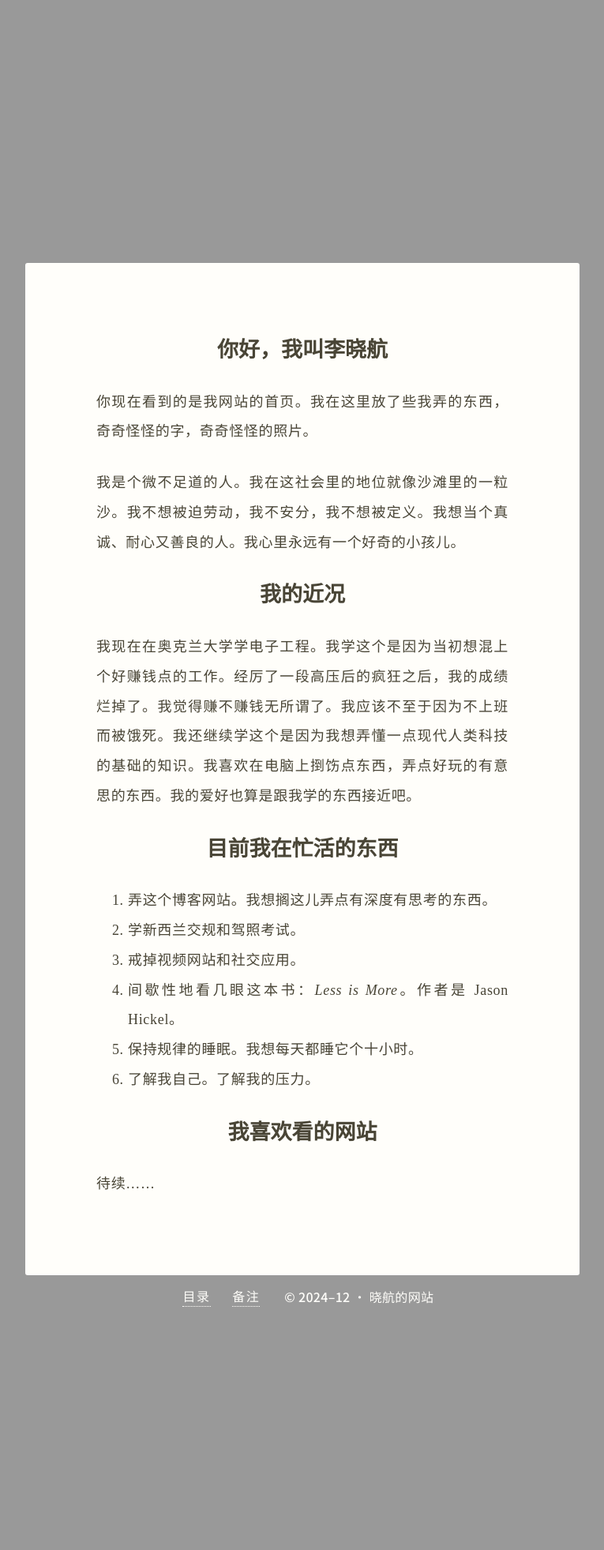
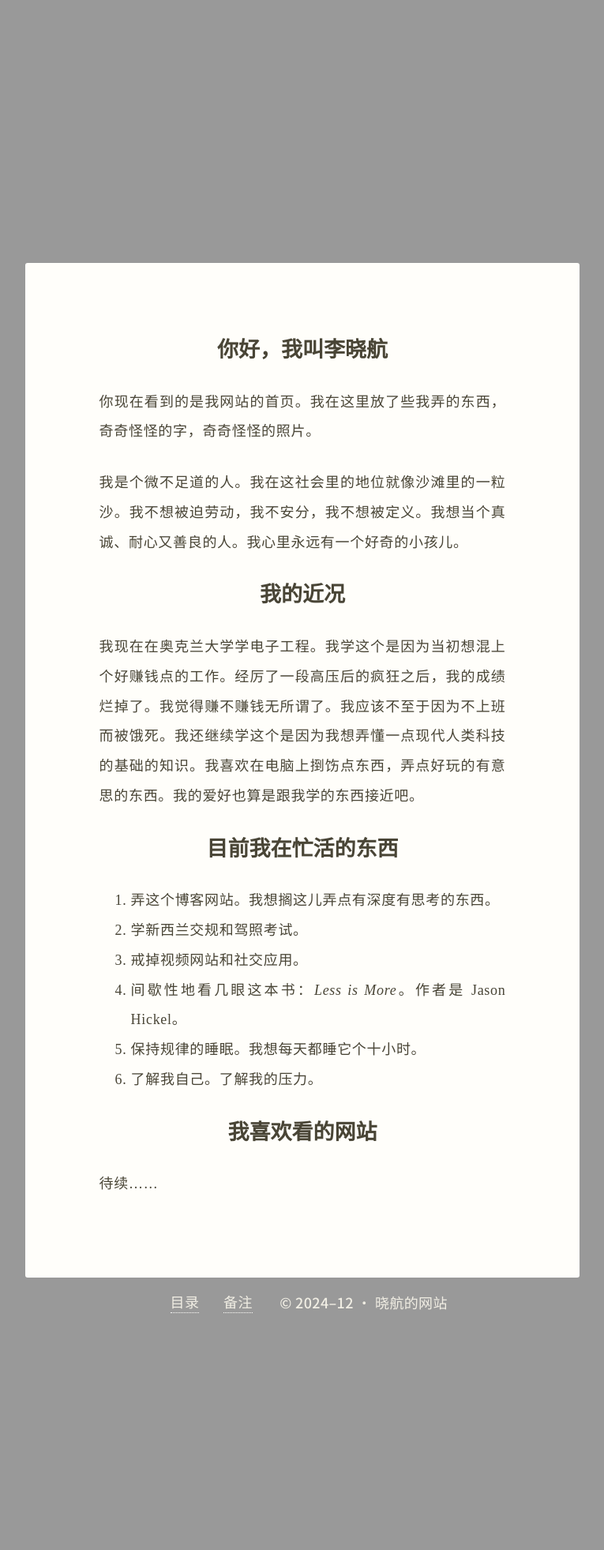
Before and after one commit to shon-li/shon-li.github.io, a Jekyll site: the page built from index.md, in a window 1280 px wide. Shown: the whole page at 79% size, without its empty margins (257-1022 px from the left). Built offline with Jekyll 4.4.1, drawn with Linux system fonts in a browser that asks for light colours.

Commit message:
Use a variable for footer color

```diff
--- a/assets/css/style.scss
+++ b/assets/css/style.scss
@@ -7,12 +7,12 @@
 @import url('https://fonts.googleapis.com/css2?family=Noto+Sans+SC:wght@100..900&family=Noto+Serif+SC:wght@200..900&family=Roboto+Mono:ital,wght@0,100..700;1,100..700&display=swap');
 
 body {
-  --color_space:    hsl(0, 0%, 60%);
-  --color_paper:    hsl(46 100% 99%);
-  --color_text:     hsl(46, 15%, 25%);
-  --color_text_alt: hsl(46, 2%, 35%);
-  --color_accent:   hsl(230, 100%, 47%);
-  --paper_width:      39rem;
+  --color_space:       hsl(0, 0%, 60%);
+  --color_paper:       hsl(46 100% 99%);
+  --color_text:        hsl(46, 15%, 25%);
+  --color_text_footer: hsl(46, 30%, 92%);
+  --color_accent:      hsl(230, 100%, 47%);
+  --paper_width:         39rem;
 }
 
 /*--------------------------------------- 1. Page & Main -----------------------------------------*/
@@ -35,7 +35,7 @@ main {
   min-width: 4em;
   max-width: var(--paper_width);
   margin: 37vh auto 0 auto;
-  padding: 5em 5em 3.8em 5em;
+  padding: 5em 5.2em 4em 5.2em;
   background-color: var(--color_paper);
   border-radius: 3px;
 }
@@ -44,6 +44,7 @@ article {
   width: auto;
   height: auto;
   margin: auto;
+  // padding-left: .1em;
   color: var(--color_text);
   font-family: 'Noto Serif SC', serif;
   font-weight: 400;
@@ -76,7 +77,7 @@ article {
 
 .contents-table {
   width: 95%;
-  margin: 0 auto 2.5em auto;
+  margin: 0 auto 2.6em auto;
   letter-spacing: .03em;
   vertical-align: top;
 
@@ -168,7 +169,7 @@ article table {
   th,
   td {
     padding: .2em .5em;
-    border: 1px var(--color_text_alt) dotted;
+    border: 1px var(--color_text_footer) dotted;
   }
 }
 
@@ -182,11 +183,10 @@ ul {
 footer {
   width: fit-content;
   margin: .8em auto 32vh auto;
-  color: var(--color_paper);
+  color: var(--color_text_footer);
   font-family: "Noto Sans SC", sans-serif;
-  font-size: 16px;
-  font-weight: 480;
-  letter-spacing: 0.1em;
+  font-weight: 500;
+  letter-spacing: 0.02em;
   display: flex;
   flex-direction: row;
 
@@ -205,7 +205,7 @@ footer {
 
   a:link,
   a:visited {
-    color: var(--color_paper);
+    color: var(--color_text_footer);
     border-bottom: 1px dotted var(--color_paper);
   }
 
@@ -229,7 +229,7 @@ footer {
     --color_space:    hsl(0, 0%, 12%);
     --color_paper:    hsl(46, 2%, 33%);
     --color_text:     hsl(46, 10%, 90%);
-    --color_text_alt: hsl(46, 1%, 60%);
+    --color_text_footer: hsl(46, 1%, 50%);
     --color_accent:   hsl(55, 100%, 45%);
   }
 }
```
Also changed, not shown: 2 other files.
